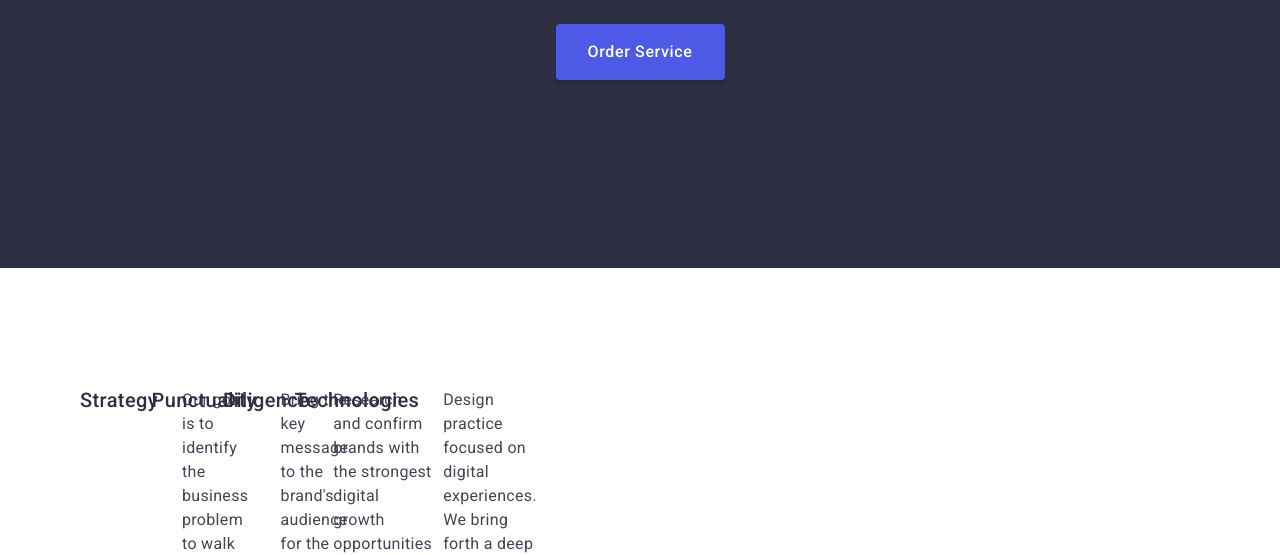
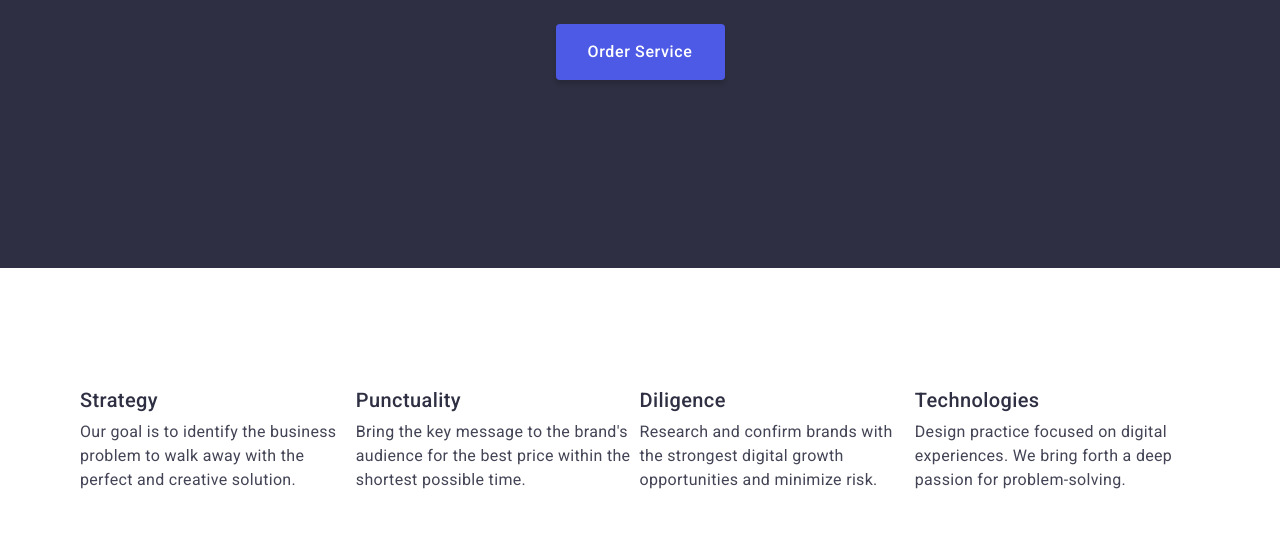
Before and after one commit to Sliliia85/goit-markup-hw-03, a plain HTML site: page index.html in a window 1280 px wide. Shown: the part 405-960 px from the top of the page. Drawn offline with nearby package versions, Linux system fonts and the light colour scheme.

Commit message:
correct section strategy

```diff
--- a/css/styles.css
+++ b/css/styles.css
@@ -159,10 +159,14 @@ img {
     justify-content: center;
 }
 .strategy-list {
-    display: flex;
+    display: inline-flex;
     flex-direction: row;
     justify-content: space-between;
-    gap: 24px;
+    width: calc((100%-72px)/4);
+}
+.strategy-list-item {
+    display: inline-block;
+}
 }
 .conteiner-strategy>li {
     display: flex;
@@ -181,16 +185,13 @@ letter-spacing: 0.02em;
 color: #2e2f42;
 margin-bottom: 8px;
 }
-.strategy-list {
-width: calc((100% - 72px) / 4);
-}
+
 .text-strategy {
 font-weight: 400;
 font-size: 16px;
 line-height: 1.5;
 letter-spacing: 0.02em;
 color: #434455;
-margin-bottom: 8px;
 }
 
 .title {
@@ -264,7 +265,7 @@ width: calc((100% - 48px) / 3);
     flex-direction: row;
     justify-content: space-between;
     flex-wrap: wrap;
-    row-gap: 48px;
+    gap: 48px;
     column-gap: 24px;
 }
 .title-portfolio {
--- a/index.html
+++ b/index.html
@@ -49,21 +49,21 @@
             <div class="conteiner-strategy container">
             <h2 class="visually-hidden">test</h2>
             <ul class="strategy-list">
-                <li class="strategy-list">
+                <li class="strategy-list-item">
                     <h3 class="title-strategy">Strategy</h3>
                     <p class="text-strategy">Our goal is to identify the business problem to walk away with the perfect and creative solution.
                     </p>
                 </li>
-                <li class="strategy-list">
+                <li class="strategy-list-item">
                     <h3 class="title-strategy">Punctuality</h3>
                     <p class="text-strategy">Bring the key message to the brand's audience for the best price within the shortest possible
                         time.</p>
                 </li>
-                <li class="strategy-list">
+                <li class="strategy-list-item">
                     <h3 class="title-strategy">Diligence</h3>
                     <p class="text-strategy">Research and confirm brands with the strongest digital growth opportunities and minimize risk.</p>
                 </li>
-                <li class="strategy-list">
+                <li class="strategy-list-item">
                     <h3 class="title-strategy">Technologies</h3>
                     <p class="text-strategy">Design practice focused on digital experiences. We bring forth a deep passion for
                         problem-solving.</p>
```
